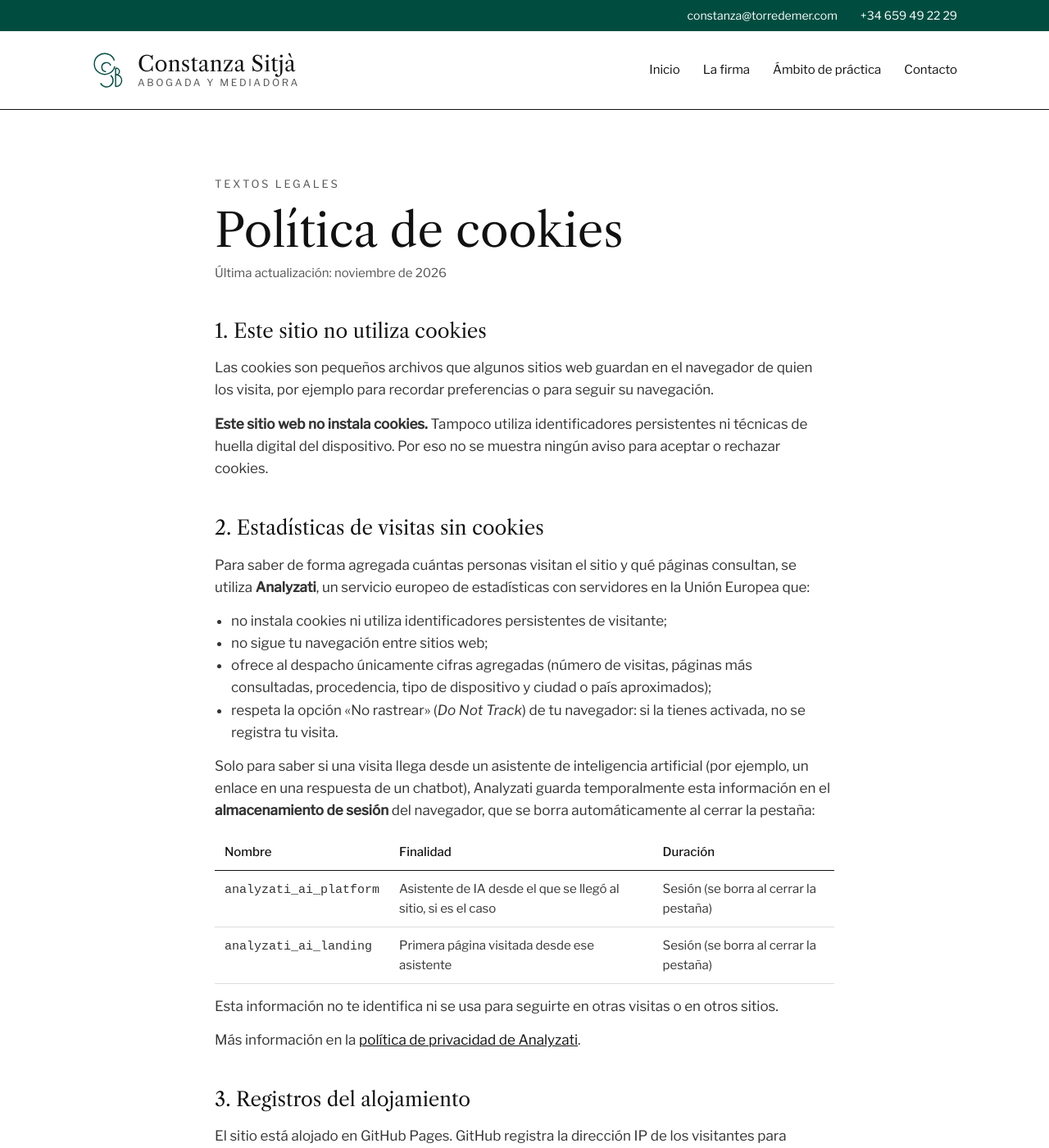
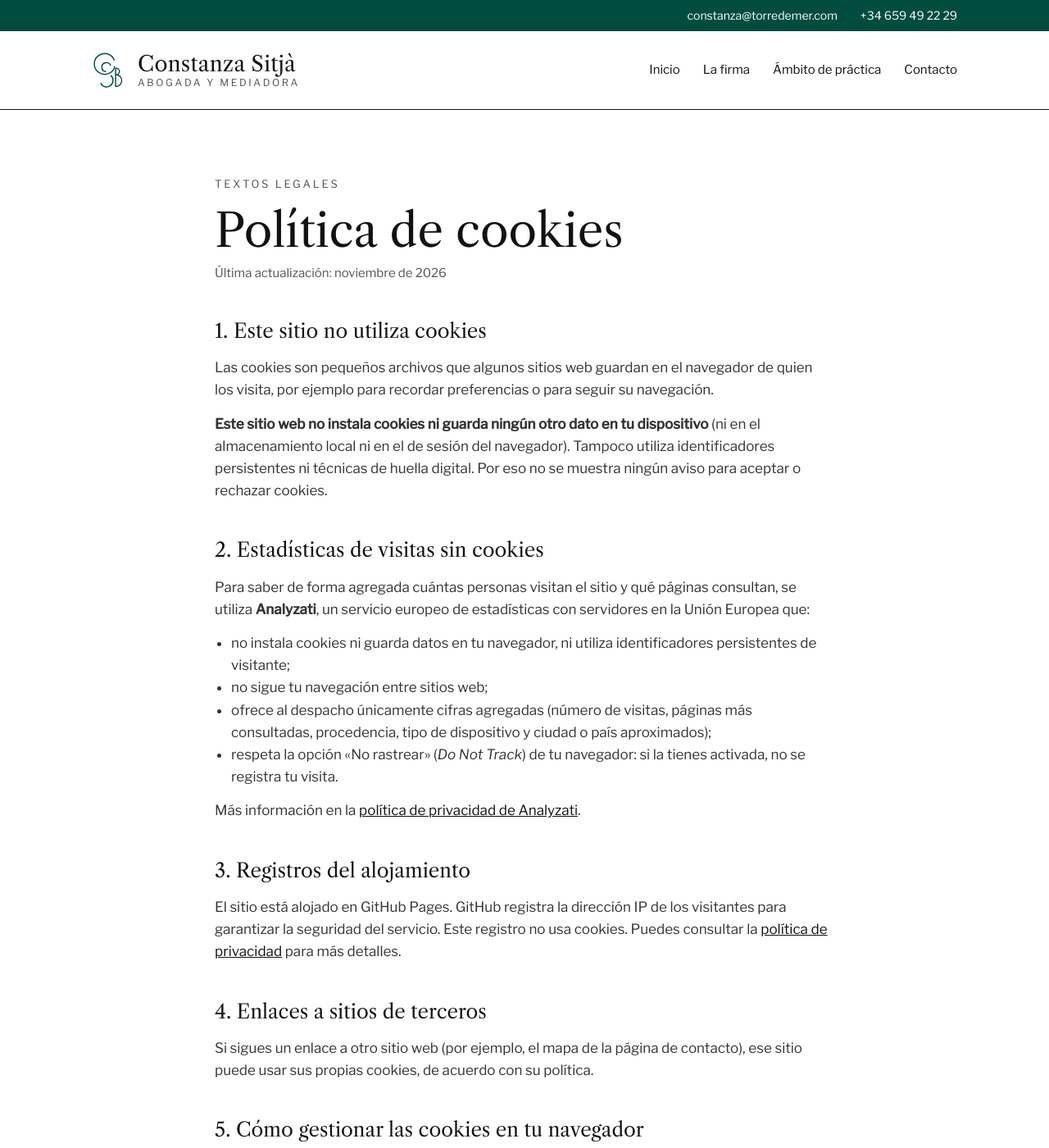
Before and after one commit to constanzasitjaabogada/website, a Jekyll site: the page built from politica-de-cookies.md, in a window 1280 px wide and 1400 px high. Shown: the whole window at 82% size. Built offline with Jekyll 4.4.1, drawn with Linux system fonts in a browser that asks for light colours.

Commit message:
Analítica: impide que Analyzati guarde datos en el almacenamiento de sesión
La web ya no guarda nada en el dispositivo del visitante. Se pierde solo la
atribución a asistentes de IA de las páginas posteriores de una visita.
Política de cookies actualizada en consecuencia.

Co-Authored-By: Claude Opus 5.5 <noreply@anthropic.com>
Claude-Session: https://claude.ai/code/session_01VzFi1JvKP2KNUvey29o5pg

```diff
--- a/politica-de-cookies.md
+++ b/politica-de-cookies.md
@@ -9,25 +9,16 @@ description: "Política de cookies del sitio web de Constanza Sitjà. Este sitio
 
 Las cookies son pequeños archivos que algunos sitios web guardan en el navegador de quien los visita, por ejemplo para recordar preferencias o para seguir su navegación.
 
-**Este sitio web no instala cookies.** Tampoco utiliza identificadores persistentes ni técnicas de huella digital del dispositivo. Por eso no se muestra ningún aviso para aceptar o rechazar cookies.
+**Este sitio web no instala cookies ni guarda ningún otro dato en tu dispositivo** (ni en el almacenamiento local ni en el de sesión del navegador). Tampoco utiliza identificadores persistentes ni técnicas de huella digital. Por eso no se muestra ningún aviso para aceptar o rechazar cookies.
 
 ## 2. Estadísticas de visitas sin cookies
 
 Para saber de forma agregada cuántas personas visitan el sitio y qué páginas consultan, se utiliza **Analyzati**, un servicio europeo de estadísticas con servidores en la Unión Europea que:
 
-- no instala cookies ni utiliza identificadores persistentes de visitante;
+- no instala cookies ni guarda datos en tu navegador, ni utiliza identificadores persistentes de visitante;
 - no sigue tu navegación entre sitios web;
 - ofrece al despacho únicamente cifras agregadas (número de visitas, páginas más consultadas, procedencia, tipo de dispositivo y ciudad o país aproximados);
 - respeta la opción «No rastrear» (*Do Not Track*) de tu navegador: si la tienes activada, no se registra tu visita.
-
-Solo para saber si una visita llega desde un asistente de inteligencia artificial (por ejemplo, un enlace en una respuesta de un chatbot), Analyzati guarda temporalmente esta información en el **almacenamiento de sesión** del navegador, que se borra automáticamente al cerrar la pestaña:
-
-| Nombre | Finalidad | Duración |
-|---|---|---|
-| `analyzati_ai_platform` | Asistente de IA desde el que se llegó al sitio, si es el caso | Sesión (se borra al cerrar la pestaña) |
-| `analyzati_ai_landing` | Primera página visitada desde ese asistente | Sesión (se borra al cerrar la pestaña) |
-
-Esta información no te identifica ni se usa para seguirte en otras visitas o en otros sitios.
 
 Más información en la [política de privacidad de Analyzati](https://analyzati.com/privacy-policy/).
 
```
Also changed, not shown: _includes/analitica.html (+12 -0 lines).
